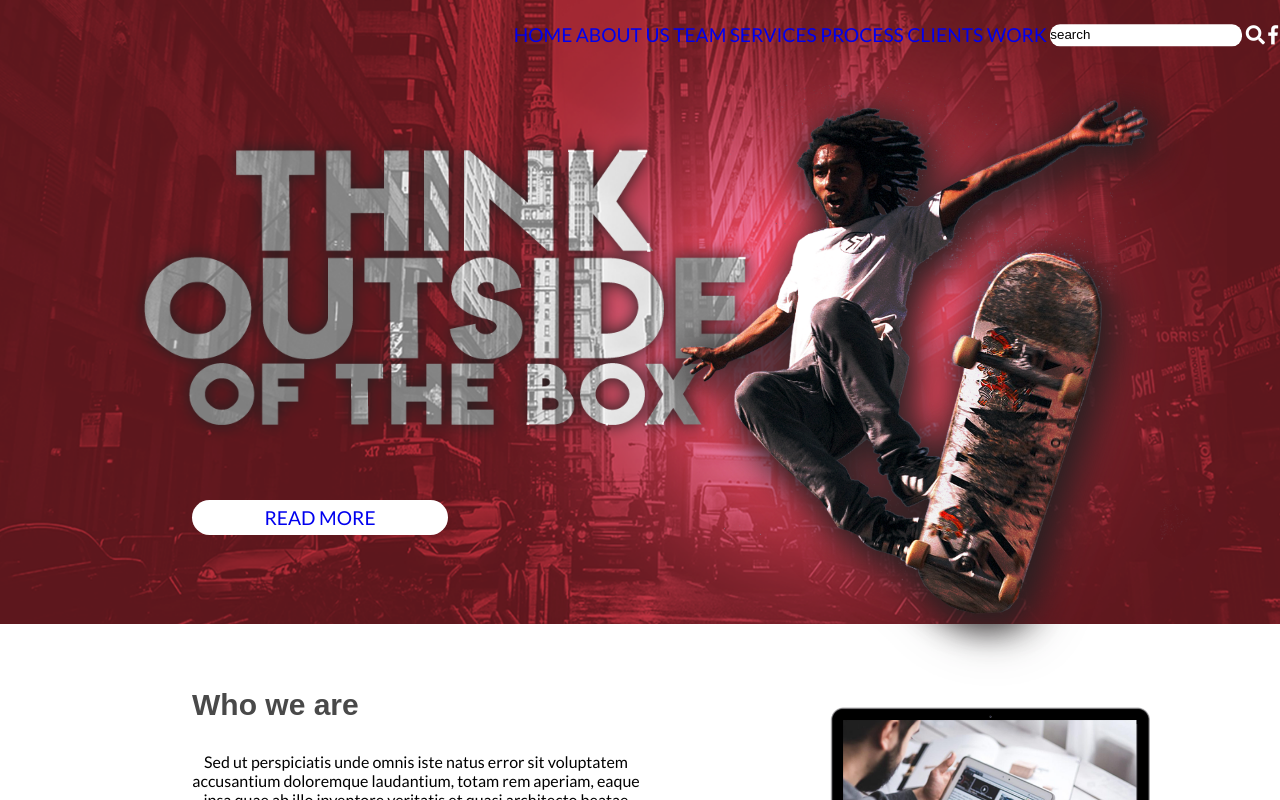
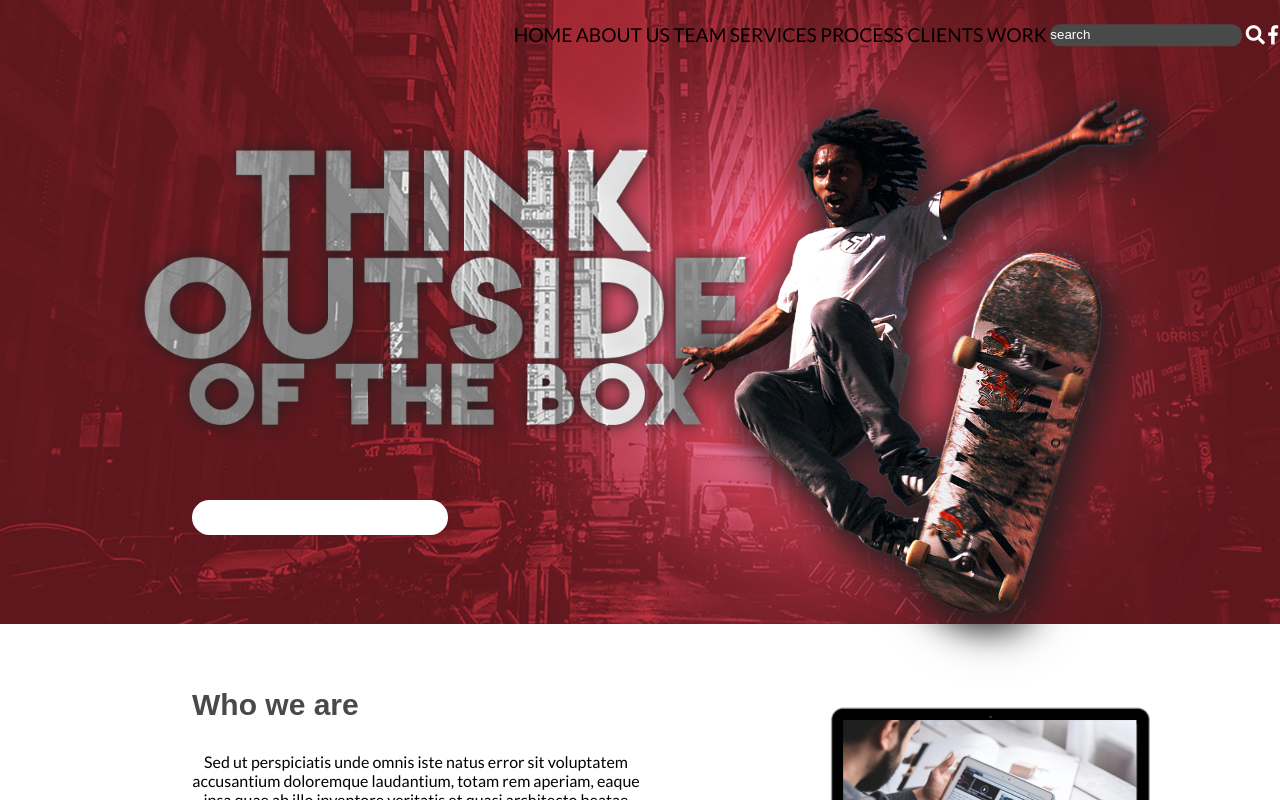
Before and after one commit to magdalena-u/challenge-37, a plain HTML site: page index.html in a window 1280 px wide. Both pictures are taken after a click on the icon 1222 px from the left and 35 px from the top of the page. Shown: the top 800 px of the page. Drawn offline with Linux system fonts and the light colour scheme; a web font is replaced by a local one.

Commit message:
css modification

```diff
--- a/style.css
+++ b/style.css
@@ -30,6 +30,10 @@ button:hover {
     background-color: rgb(100, 36, 45);
 }
 
+button a {
+    color: white;
+}
+
 h1,
 h3 {
     color: rgb(73, 73, 73);
@@ -44,6 +48,7 @@ h1 {
 
 a {
     text-decoration: none;
+    color: black;
 }
 
 a:visited {
@@ -97,6 +102,26 @@ a:visited {
     flex-direction: column;
     background-color: #fff;
     height: 100vh;
+}
+
+/* search */
+.search {
+    position: relative;
+    overflow: hidden;
+    width: 15vw;
+}
+
+form input {
+    position: absolute;
+    left: 0;
+    top: 50%;
+    border: none;
+    border-radius: 10px;
+    width: 80vw;
+    line-height: 1.6em;
+    transform: translateY(-50%);
+    background-color: rgb(73, 73, 73);
+    color: white;
 }
 
 /* main content */
@@ -653,8 +678,6 @@ main {
         width: 15vw;
         line-height: 1.6em;
         transform: translateY(-50%);
-        transition: 1s;
-        /* color: white; */
     }
 
     .active_search {
```
Also changed, not shown: images/client1.svg (deleted), images/how_img1.png (deleted), images/how_img1.svg (deleted), images/how_img3.png (deleted), images/mainheader_model.svg (deleted), images/team_2.svg (deleted), images/team_3.svg (deleted), images/team_designer.svg (deleted), images/who_laptop.svg (deleted), 2 other files.
